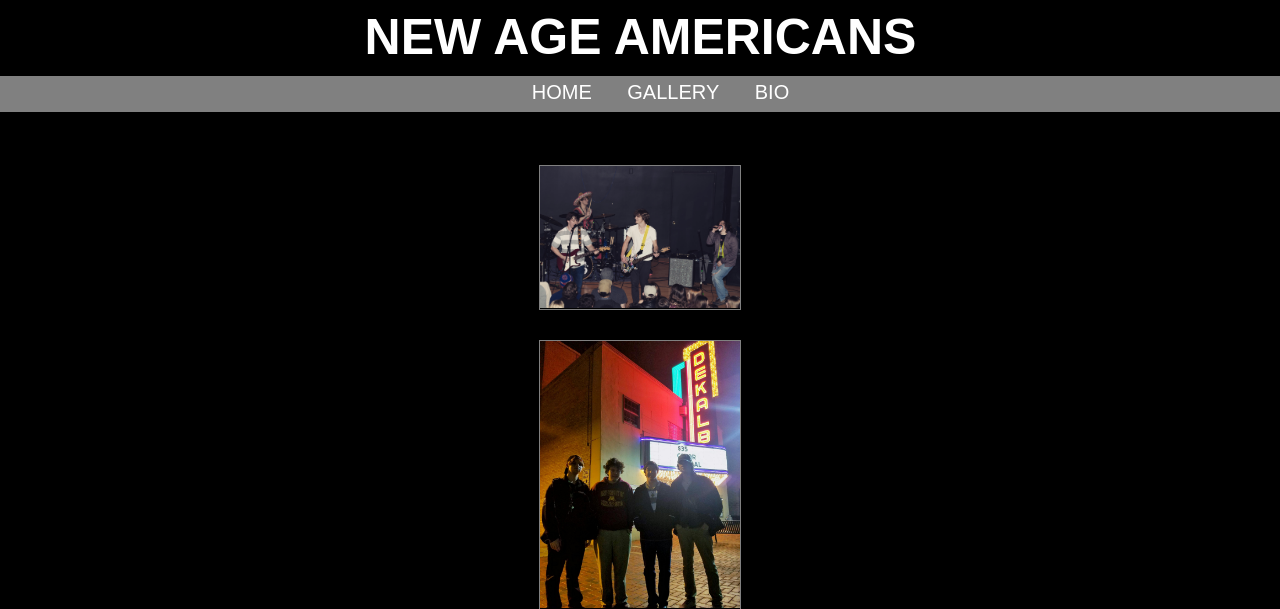
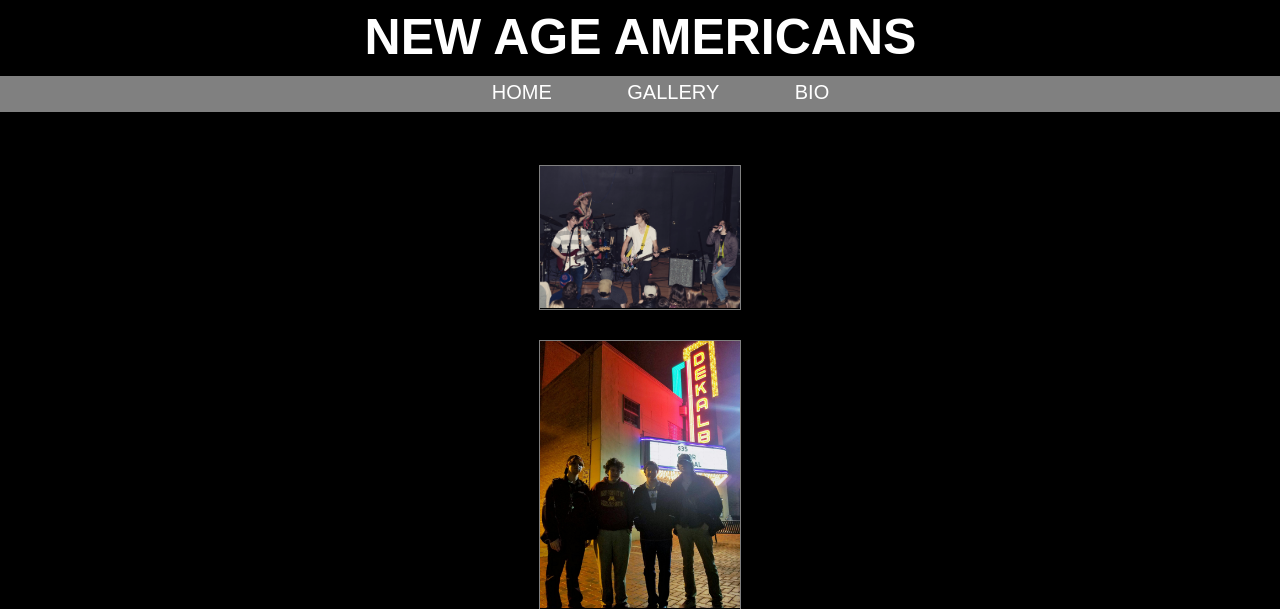
Before and after one commit to LucyVeron/website, a Flask app: page /gallery in a window 1280 px wide. Shown: the top 609 px of the page. Run offline with Flask 2, Linux system fonts and the light colour scheme.

Commit message:
touches to image gallery

```diff
--- a/static/style.css
+++ b/static/style.css
@@ -72,7 +72,7 @@ body, html{
 .header li a{
    color: white;
    text-decoration: none;
-   padding: 5px 15px;
+   padding: 35px;
 }
 
 .footer{
```
